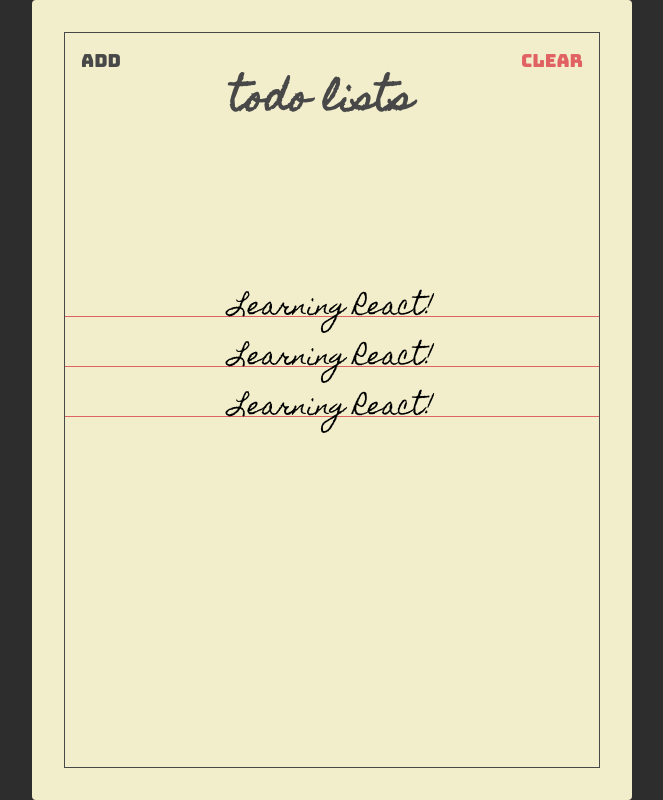
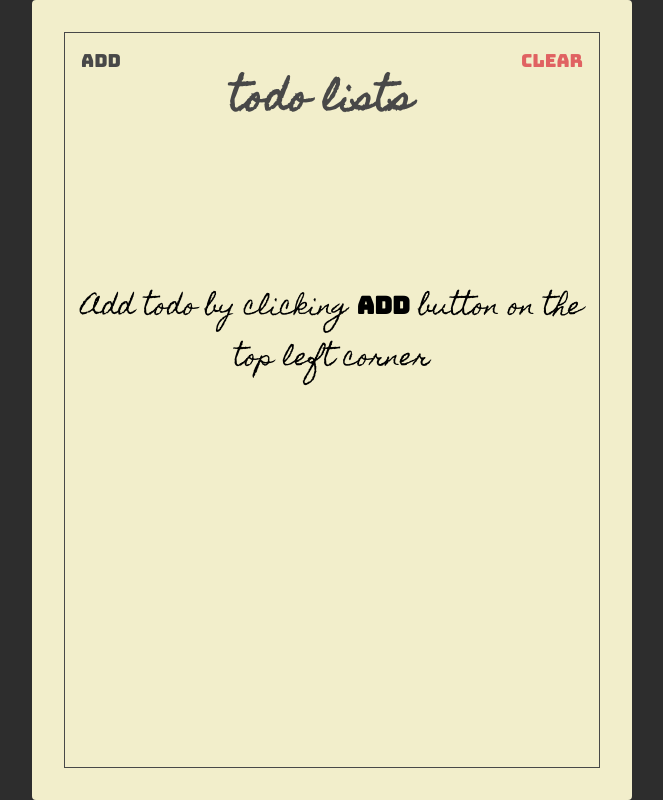
Before and after one commit to imamfh24/react-todolist, a React (Create React App) app: page / in a window 1280 px wide. Both pictures are taken after a click on the button "Clear". Shown: the whole page, without its empty margins (308-971 px from the left). Built offline with nearby package versions, Linux system fonts and the light colour scheme.

Commit message:
delete function dan placeholder

```diff
--- a/src/App.css
+++ b/src/App.css
@@ -88,7 +88,7 @@
 }
 
 .add {
-    padding: 16px;
+    padding: 9px 16px 10px 16px;
 }
 
 .add-form {
@@ -132,7 +132,6 @@
 .todos{
     display: flex;
     flex-direction: column;
-
     min-height: 500px;
 }
 
@@ -159,3 +158,16 @@
     left: 50%;
     transform: translate(-50%);
 }
+
+.todo-placeholder-text{
+  font-family: 'Homemade Apple', cursive;
+  font-size: 24px;
+  text-align: center;
+  padding: 16px;
+}
+
+.add-buton-placeholder-text {
+  font-family: "Bungee", sans-serif;
+  font-weight: bolder;
+  font-size: 24px;
+}
--- a/src/component/Header.jsx
+++ b/src/component/Header.jsx
@@ -1,19 +1,20 @@
 import React from 'react';
 import PropTypes from 'prop-types'
 
-const Header = ({showAddToggle, showAdd}) => {
+const Header = ({showAddToggle, showAdd, clearTodo}) => {
     return (
             <section className="header">
                 <button className="header-btn main-black-color" onClick={showAddToggle}>{showAdd ? 'Finish' : 'Add'}</button>
                 <h1 className="header-title">Todo Lists</h1>
-                <button className="header-btn main-red-color">Clear</button>
+                <button className="header-btn main-red-color" onClick={clearTodo}>Clear</button>
             </section>
     )
 }
 
 Header.propTypes = {
     showAddToggle: PropTypes.func.isRequired,
-    showAdd: PropTypes.bool.isRequired
+    showAdd: PropTypes.bool.isRequired,
+    clearTodo: PropTypes.func.isRequired
 }
 
 export default Header;
--- a/src/component/Todos.jsx
+++ b/src/component/Todos.jsx
@@ -5,11 +5,20 @@
 
     return (
         <section className="todos">
-            {
+            {todos.length > 0 &&
                 todos.map((todo, index) => {
                     return <Todo key={index} text={todo.text} isCompleted={todo.isCompleted} completeTodo={completeTodo} index={index}/>
                 })
             }
+
+            {
+                todos.length === 0 && (
+                    <div className="todo-placeholder-text">
+                        Add todo by clicking{" "}<span className="add-buton-placeholder-text">Add</span>{" "}button on the top left corner
+                    </div>
+                )
+            }
+
         </section>
     )
 }
--- a/src/pages/TodoList.jsx
+++ b/src/pages/TodoList.jsx
@@ -16,9 +16,14 @@
 const [showAdd, setShowAdd] = useState(false);
 
 const addTodo = value => {
-    const addedTodo = [...todos, { text: value}]
 
+  if(todos.length < 10){
+    const addedTodo = [...todos, { text: value , isCompleted: false}]
     setTodos(addedTodo)
+  } else {
+    return alert('You only can added 10 Todo List')
+  }
+
 }
 
 const completeTodo = (index) => {
@@ -28,13 +33,14 @@
   setTodos(addedTodo);
 }
 
+const clearTodo = () => setTodos([]);
 const showAddToggle = () => setShowAdd(!showAdd);
 
 console.log("showAdd", showAdd);
 
   return (
     <Paper>
-      <Header showAddToggle={showAddToggle} showAdd={showAdd}/>
+      <Header showAddToggle={showAddToggle} showAdd={showAdd} clearTodo={clearTodo}/>
       <TodoForm addTodo={addTodo} showAdd={showAdd}/>
       <Todos todos={todos} completeTodo={completeTodo}/>
     </Paper>
```
